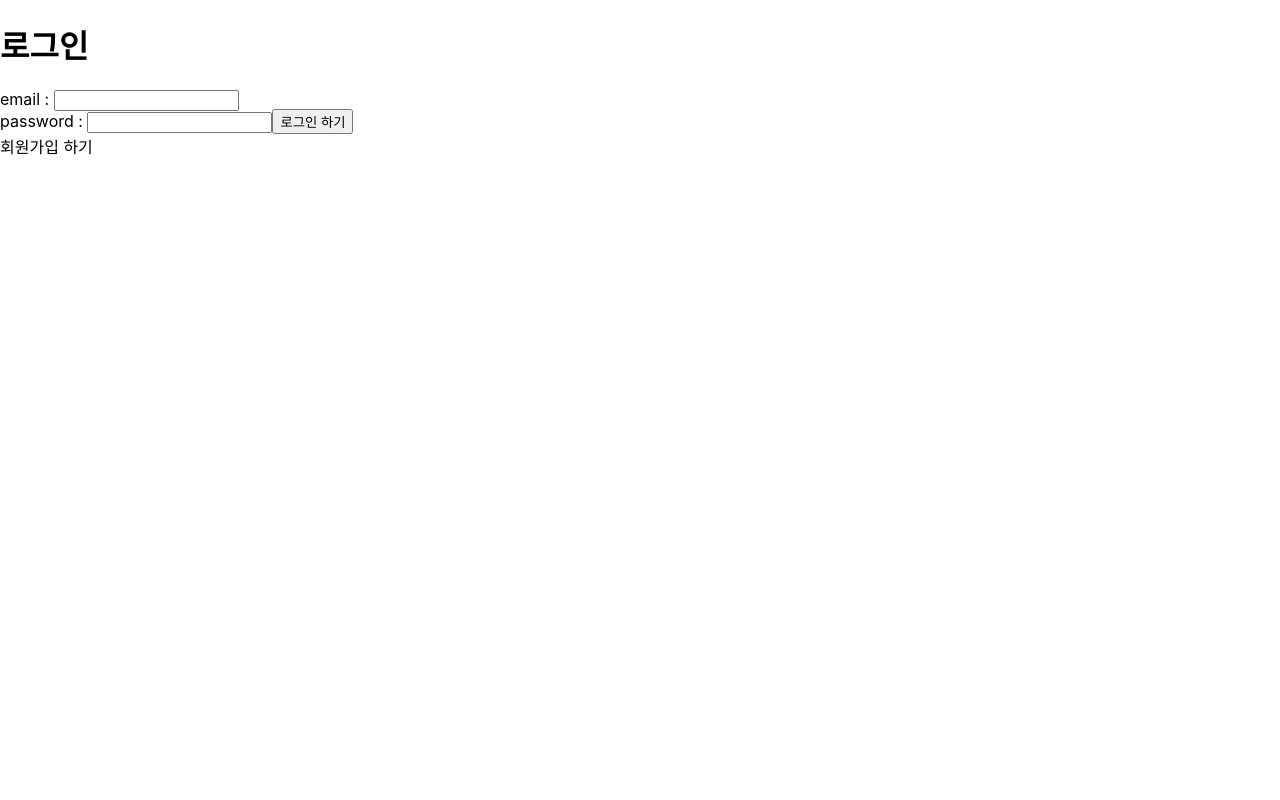
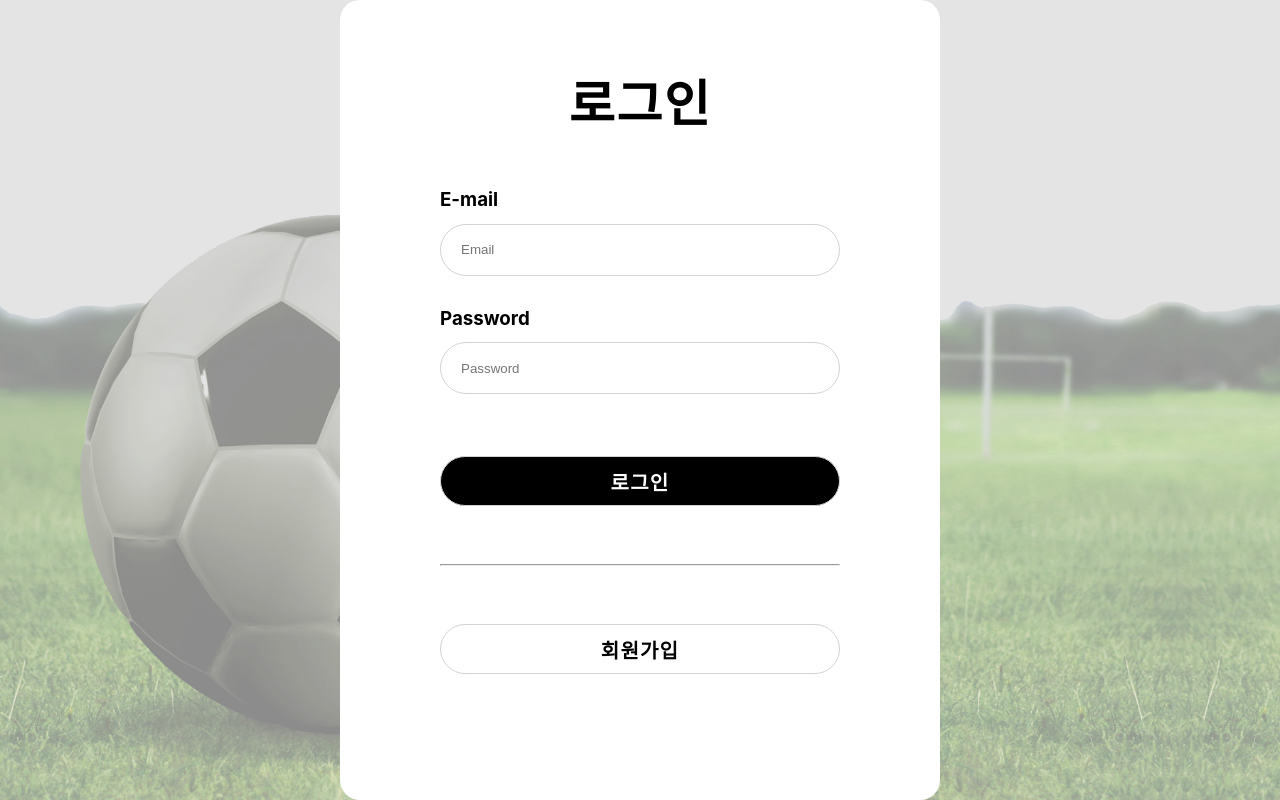
Before and after one commit to SuungYul/mj-futsal, a React (Create React App) app: page /login in a window 1280 px wide. Built offline with nearby package versions, Linux system fonts and the light colour scheme.

Commit message:
로그인, 회원가입 화면 css

```diff
--- a/package.json
+++ b/package.json
@@ -6,6 +6,7 @@
     "@testing-library/jest-dom": "^5.16.5",
     "@testing-library/react": "^13.4.0",
     "@testing-library/user-event": "^13.5.0",
+    "finalhandler": "^1.2.0",
     "firebase": "^8.10.1",
     "react": "^18.2.0",
     "react-dom": "^18.2.0",
--- a/src/component/login.css
+++ b/src/component/login.css
@@ -1,4 +1,152 @@
-
 .login>div{
     display: inline-block;
 }
+body{
+    background-image: url(../img/soccer2.png);
+    background-repeat : no-repeat;
+    background-size : cover;
+    width: auto;
+    height: 100%;
+}
+#whole{
+    outline: none;
+    border-radius: 30px;
+    border: 1px;
+}
+#title{
+    font-size: 50px; text-align: center;
+    letter-spacing: 1.5px;
+}
+.login{
+    width: 600px;
+    height: 800px;
+    background-color: white;
+    border-radius: 20px;
+    display: flex;
+    justify-content: center;
+    align-items: center;
+    flex-direction: column;
+}
+.signup{
+    width: 600px;
+
+    background-color: white;
+    border-radius: 20px;
+    display: flex;
+    justify-content: center;
+    align-items: center;
+    flex-direction: column;
+}
+.login_input{
+    width: 400px;
+    height: 500px;
+    background-color: white;
+    margin-bottom: 100px;
+}
+.signup_input{
+    width: 500px;
+    height: 900ㅔㅌ;
+    background-color: white;
+    margin-bottom: 60px;
+    margin-right: -94px;
+    margin-top: -30px;
+}
+#signInButton{
+    width: 400px;
+    height: 50px;
+    outline: none;
+    border-radius: 30px;
+    border: 1px solid lightgray;
+    color: white;
+    background-color: black;
+    font-size: 20px;
+    font-weight: bold;
+    margin-bottom: 50px;
+    margin-top: 50px;
+    letter-spacing: 1.2px;
+    transition: 0.25s;
+}
+#signInButton:hover{
+    color: white;
+    transform: scale(1.2);
+    cursor: pointer;
+    transition: 0.25s;
+}
+#firstButton{
+    width: 400px;
+    height: 50px;
+    outline: none;
+    border-radius: 30px;
+    border: 1px solid lightgray;
+    background-color: white;
+    font-size: 20px;
+    font-weight: bold;
+    margin-bottom: 22px;
+    margin-top: 50px;
+    letter-spacing: 1.2px;
+    transition: 0.25s;
+}
+#firstButton:hover{
+    color: white;
+    transform: scale(1.2);
+    cursor: pointer;
+    transition: 0.25s;
+}
+#signUpButton{
+    width: 400px;
+    height: 53px;
+    outline: none;
+    border-radius: 30px;
+    border: 1px solid lightgray;
+    color: white;
+    background-color: black;
+    font-size: 20px;
+    font-weight: bold;
+    margin-bottom: 10px;
+    margin-top: -10px;
+    letter-spacing: 1.2px;
+    transition: 0.25s;
+}
+#signUpButton:hover{
+    color: white;
+    transform: scale(1.2);
+    cursor: pointer;
+    transition: 0.25s;
+}
+#gologinbutton{
+    border: 0;
+    background-color: white;
+    font-size: 20px;
+    font-weight: bold;
+    margin-bottom: 10px;
+}
+.signup_input input{
+    width: 358px;
+    height: 50px;
+    border-radius: 30px;
+    background-color: white;
+    margin-bottom: 5px;
+    margin-top: -10px;
+    padding: 0px 20px;
+    border: 1px solid lightgray;
+    outline: none;
+}
+.login_input input{
+    width: 358px;
+    height: 50px;
+    border-radius: 30px;
+    background-color: white;
+    margin-bottom: 12px;
+    margin-top: -6px;
+    padding: 0px 20px;
+    border: 1px solid lightgray;
+    outline: none;
+}
+.whole{
+    width: 100%;
+    height: 100vh;
+    display: flex;
+    align-items: center;
+    justify-content: center;
+    background: rgba(0, 0, 0, 0.1);
+}
--- a/src/component/login.js
+++ b/src/component/login.js
@@ -27,19 +27,21 @@ const Login = () =>{
             });
     }
     return <form>
-    <h1>로그인</h1>
-    <div className="login">
-    <div className="input">
-        <div> email : <input type="email" id="signInEmail" /> </div>
-        <div> password : <input type="password" id="signInPassword" /> </div>
+    <div className="whole">
+        <div className="login">
+            <h1 id="title">로그인</h1>
+                <div className="login_input">
+                    <h3>E-mail</h3>
+                    <input type="email" id="signInEmail" placeholder="Email"/>
+                    <h3>Password</h3>
+                    <input type="password" id="signInPassword" placeholder="Password"/>
+                    <button type="submit" id="signInButton" onClick ={signIn}>로그인</button>
+                    <hr></hr>
+                    <button id="firstButton"><Link to="/signUp">회원가입</Link></button>
+                    {/* <button onClick={() => }>회원가입 하러가기</button> */}
+                </div>
+        </div>
     </div>
-    <button type="submit" id="signInButton" onClick ={signIn}>로그인 하기</button>
-    <br></br>
-    {/* <button onClick={() => }>회원가입 하러가기</button> */}
-    </div>
-    <Link to="/signUp">회원가입 하기</Link>
-    </form>;
-
+        </form>;
 }
-
 export default Login
--- a/src/component/signUp.js
+++ b/src/component/signUp.js
@@ -7,16 +7,23 @@ import { User } from "../data";
 //회원가입 컴포넌트
 const Sign = () =>{
     return <form>
-    <h1>회원가입</h1>
-    <div> 이메일: <input type="email" id="signUpEmail" /> </div>
-    <div> 비밀번호 : <input type="password" id="signUpPassword" /> </div>
-    <div> 이름<input type="text" id="userName" /> </div>
-    <div> 소속팀<input type="text" id="userTeam" /> </div>
-    <div> 전화번호<input type="tel" id="telNum" /> </div>
-    <div> 학번 <input type="text" id="userID" /></div>
-    <button type="submit" id="signUpButton" onClick ={signUp} >회원가입 하기</button>
-    <Link to="/login">로그인 하러가기</Link>
+    <div className="whole">
+        <div className="signup">
+            <h1 id="title">회원가입</h1>
+            <div className="signup_input">
+                <h3>Email</h3><input type="email" id="signUpEmail" placeholder="Email"/>
+                <h3>Password</h3><input type="password" id="signUpPassword" placeholder="Password"/>
+                <h3>이름</h3> <input type="text" id="userName" placeholder="이름"/>
+                <h3>소속팀</h3><input type="text" id="userTeam" placeholder="소속팀"/>
+                <h3>전화번호</h3><input type="tel" id="telNum" placeholder="전화번호"/>
+                <h3>학번</h3> <input type="text" id="userID" placeholder="학번"/>
+            </div>
+            <button type="submit" id="signUpButton" onClick ={signUp} >회원가입 하기</button>
+            <button id="gologinbutton"><Link to="/login">로그인 하러가기</Link></button>
+        </div>
+    </div>
     </form>;
+
 
 }
 export default Sign
```
Also changed, not shown: src/img/soccer2.png (added), 1 other file (tests, documents, lock files or other folders).
